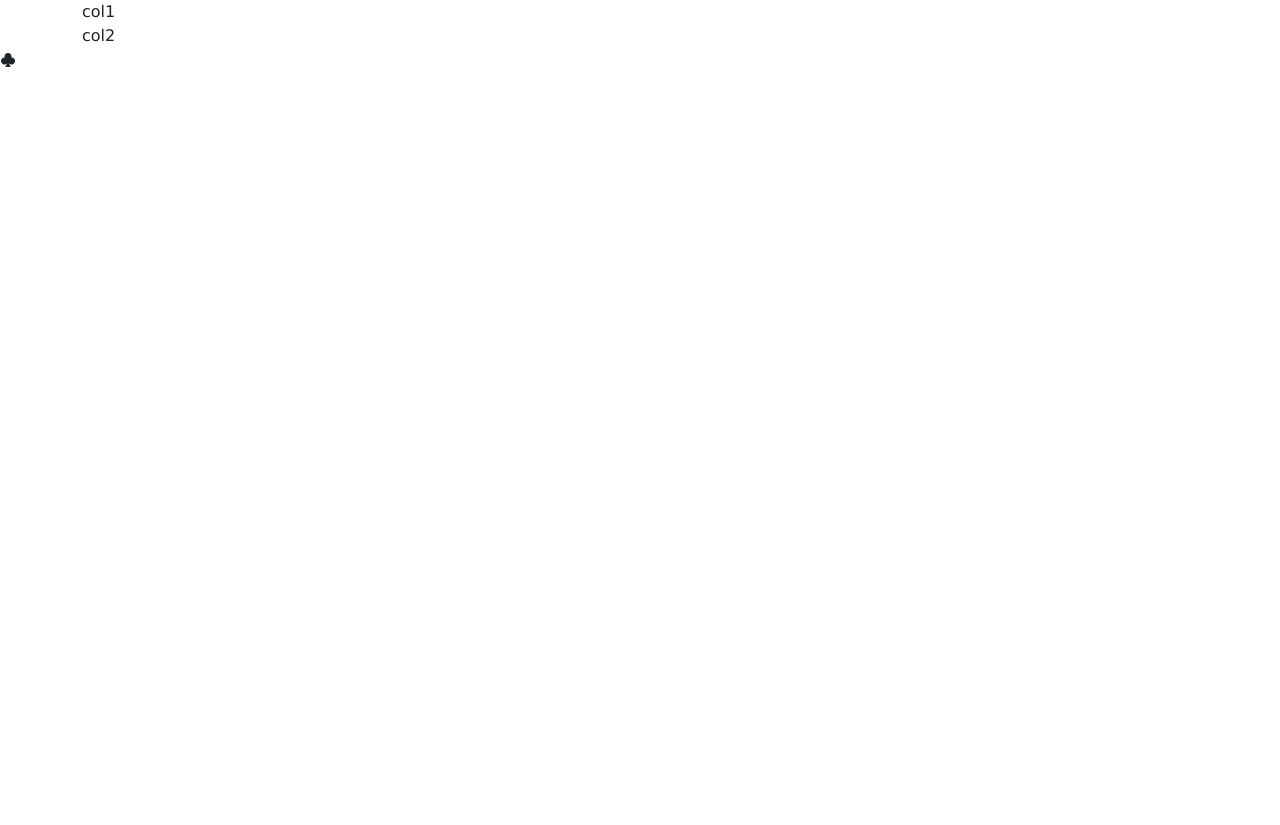
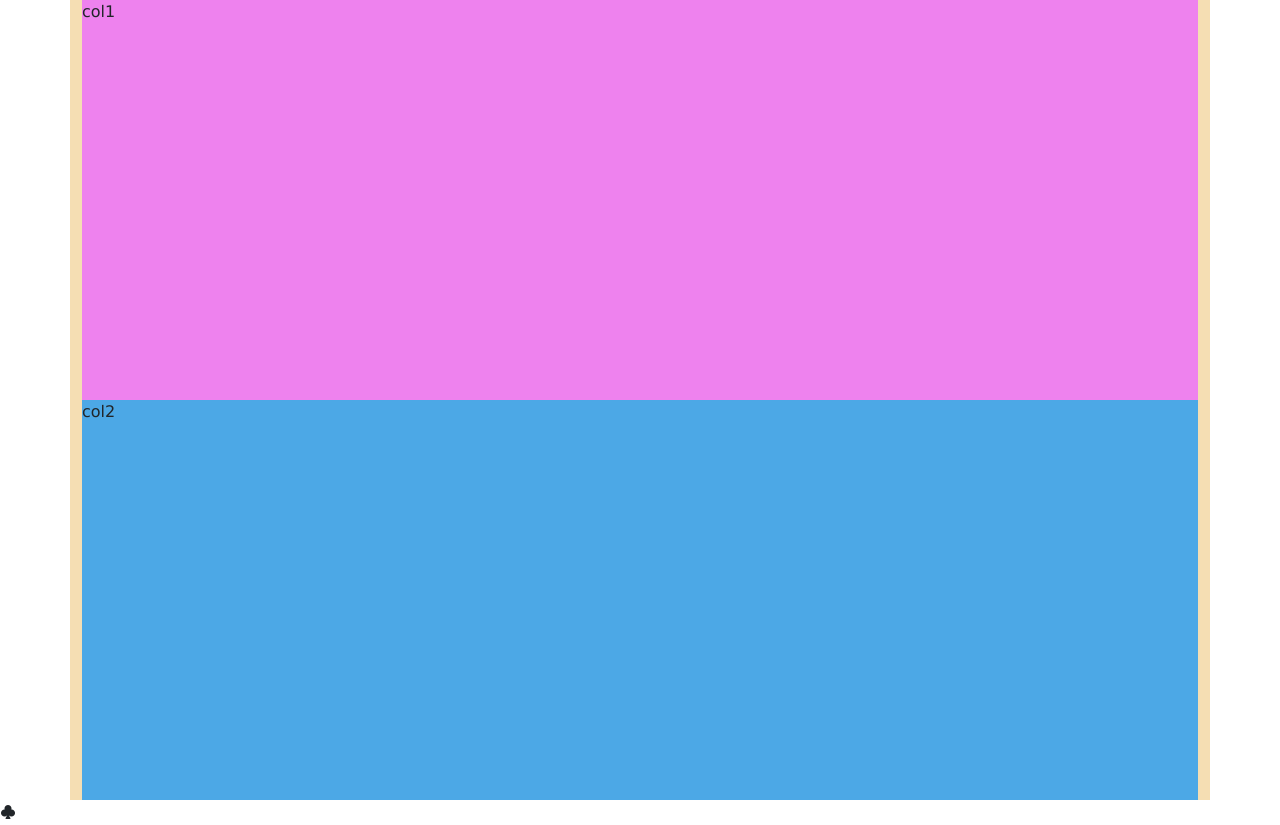
Before and after one commit to eugeneesperas05/card-game, a plain HTML site: page index.html in a window 1280 px wide. Before the commit the page ends 800 px from the top, so only its background shows below. Drawn offline with nearby package versions, Linux system fonts and the light colour scheme.

Commit message:
first commit 8

```diff
--- a/styles.css
+++ b/styles.css
@@ -6,6 +6,27 @@
   box-sizing: border-box;
 
   font-family: Verdana, Geneva, Tahoma, sans-serif;
+}
+
+.container {
+  width: 100%;
+  height: 100vh;
+  background: wheat;
+  display: flex;
+  justify-content: center;
+  align-items: center;
+  flex-direction: column;
+}
+
+.col1 {
+  width: 100%;
+  height: 50vh;
+  background: violet;
+}
+.col2 {
+  width: 100%;
+  height: 50vh;
+  background: rgb(76, 168, 230);
 }
 
 @media screen and (max-width: 767px) {
@@ -31,7 +52,7 @@
   }
 }
 
-@media only screen and (min-width: 768px) and (max-width: 991px) {
+/* @media only screen and (min-width: 768px) and (max-width: 991px) {
   .container {
     width: 100%;
     height: 100vh;
@@ -52,4 +73,4 @@
     height: 50vh;
     background: rgb(76, 168, 230);
   }
-}
+} */
```
